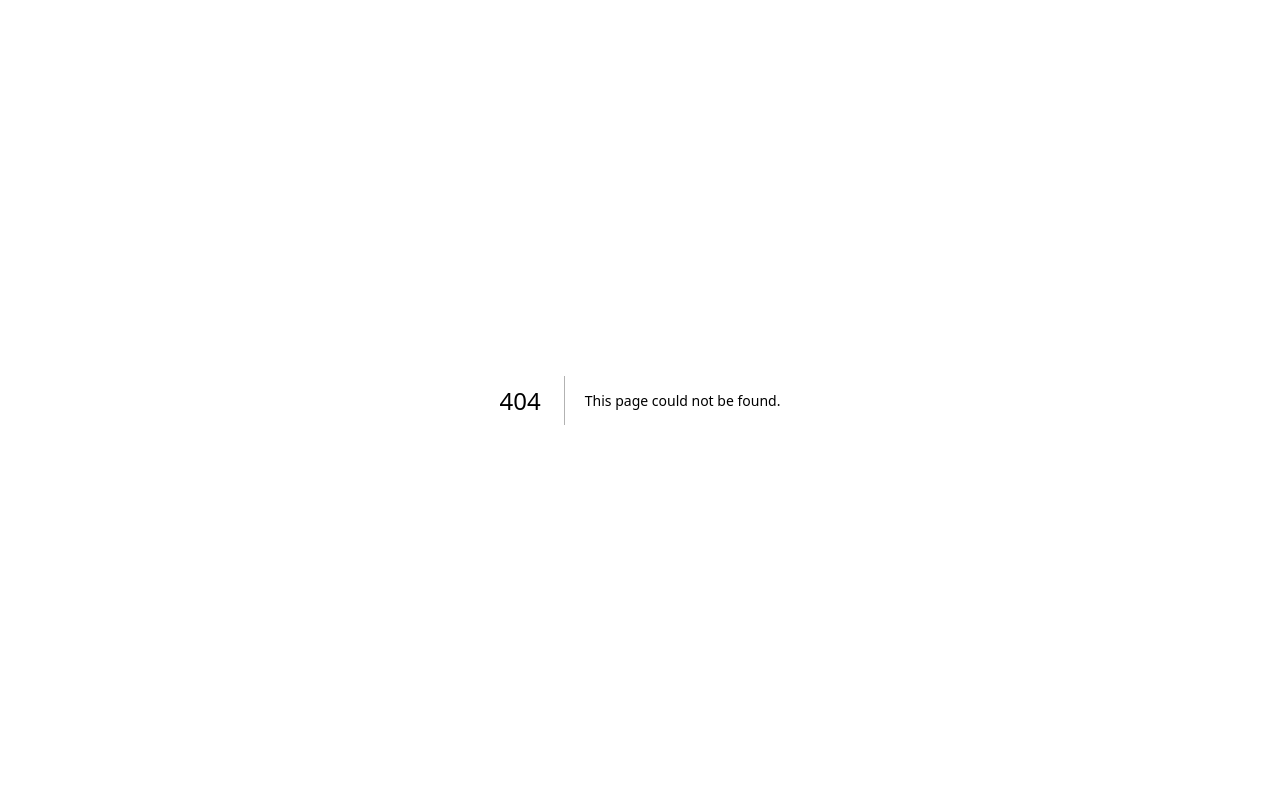
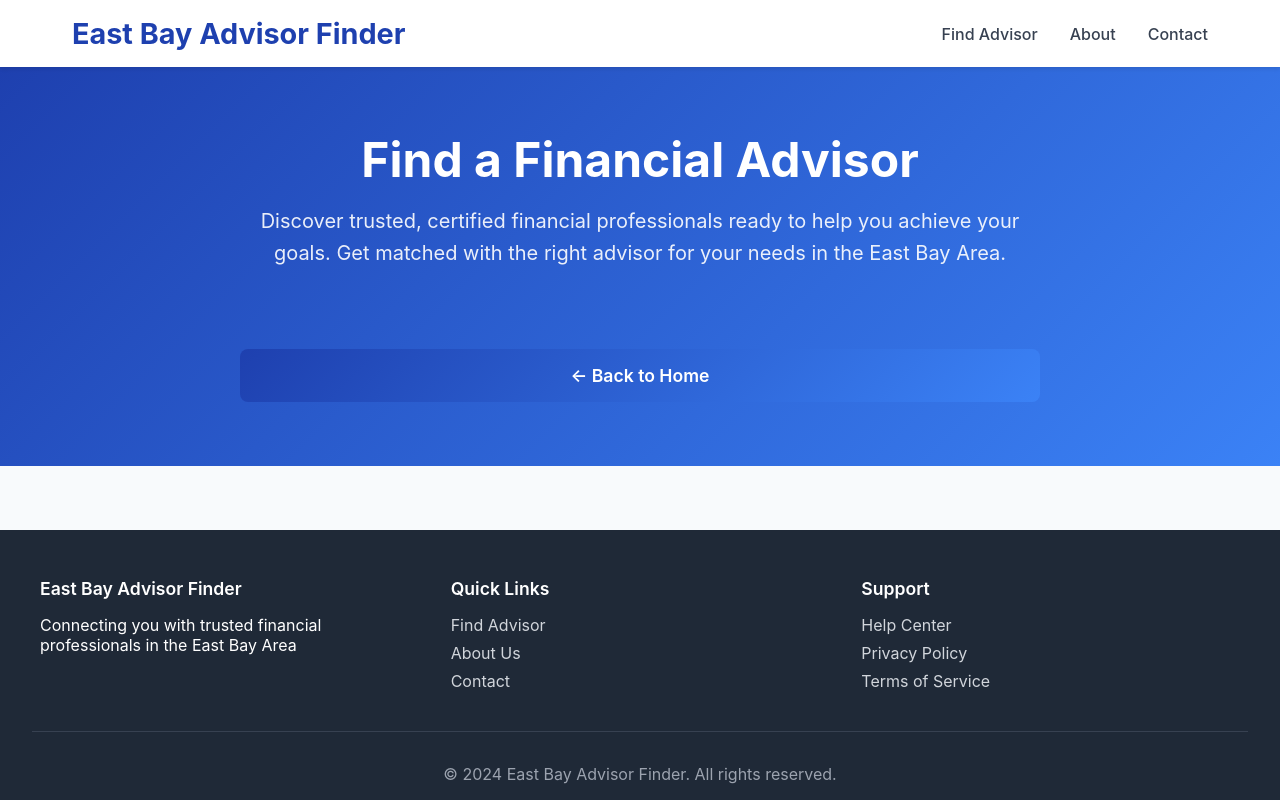
Before and after one commit to dylanwalkermills/advisory-page, a Next.js app: page /find-advisor in a window 1280 px wide. Before the commit this address had no page. Built offline with nearby package versions, Linux system fonts and the light colour scheme.

Commit message:
Add Find Advisor page and update navigation links in header and footer

```diff
--- /dev/null
+++ b/src/app/find-advisor/page.tsx
@@ -0,0 +1,64 @@
+import Link from "next/link";
+import styles from "../page.module.css";
+
+export default function FindAdvisor() {
+  return (
+    <div className={styles.page}>
+      <header className={styles.header}>
+        <div className={styles.headerContent}>
+          <h1 className={styles.logo}>East Bay Advisor Finder</h1>
+          <nav className={styles.nav}>
+            <Link href="/find-advisor">Find Advisor</Link>
+            <Link href="/#about">About</Link>
+            <Link href="/#contact">Contact</Link>
+          </nav>
+        </div>
+      </header>
+      <main className={styles.main}>
+        <section className={styles.hero}>
+          <div className={styles.heroContent}>
+            <h1 className={styles.heroTitle}>Find a Financial Advisor</h1>
+            <p className={styles.heroSubtitle}>
+              Discover trusted, certified financial professionals ready to help
+              you achieve your goals. Get matched with the right advisor for
+              your needs in the East Bay Area.
+            </p>
+            <Link
+              href="/"
+              className={styles.submitButton}
+              style={{ display: "inline-block", marginTop: "2rem" }}
+            >
+              ← Back to Home
+            </Link>
+          </div>
+        </section>
+      </main>
+      <footer className={styles.footer}>
+        <div className={styles.footerContent}>
+          <div className={styles.footerSection}>
+            <h4>East Bay Advisor Finder</h4>
+            <p>
+              Connecting you with trusted financial professionals in the East
+              Bay Area
+            </p>
+          </div>
+          <div className={styles.footerSection}>
+            <h4>Quick Links</h4>
+            <Link href="/find-advisor">Find Advisor</Link>
+            <Link href="/#about">About Us</Link>
+            <Link href="/#contact">Contact</Link>
+          </div>
+          <div className={styles.footerSection}>
+            <h4>Support</h4>
+            <Link href="/#help">Help Center</Link>
+            <Link href="/privacy">Privacy Policy</Link>
+            <Link href="/#terms">Terms of Service</Link>
+          </div>
+        </div>
+        <div className={styles.footerBottom}>
+          <p>&copy; 2024 East Bay Advisor Finder. All rights reserved.</p>
+        </div>
+      </footer>
+    </div>
+  );
+}
```
Also changed, not shown: src/app/page.tsx (+7 -3 lines).
